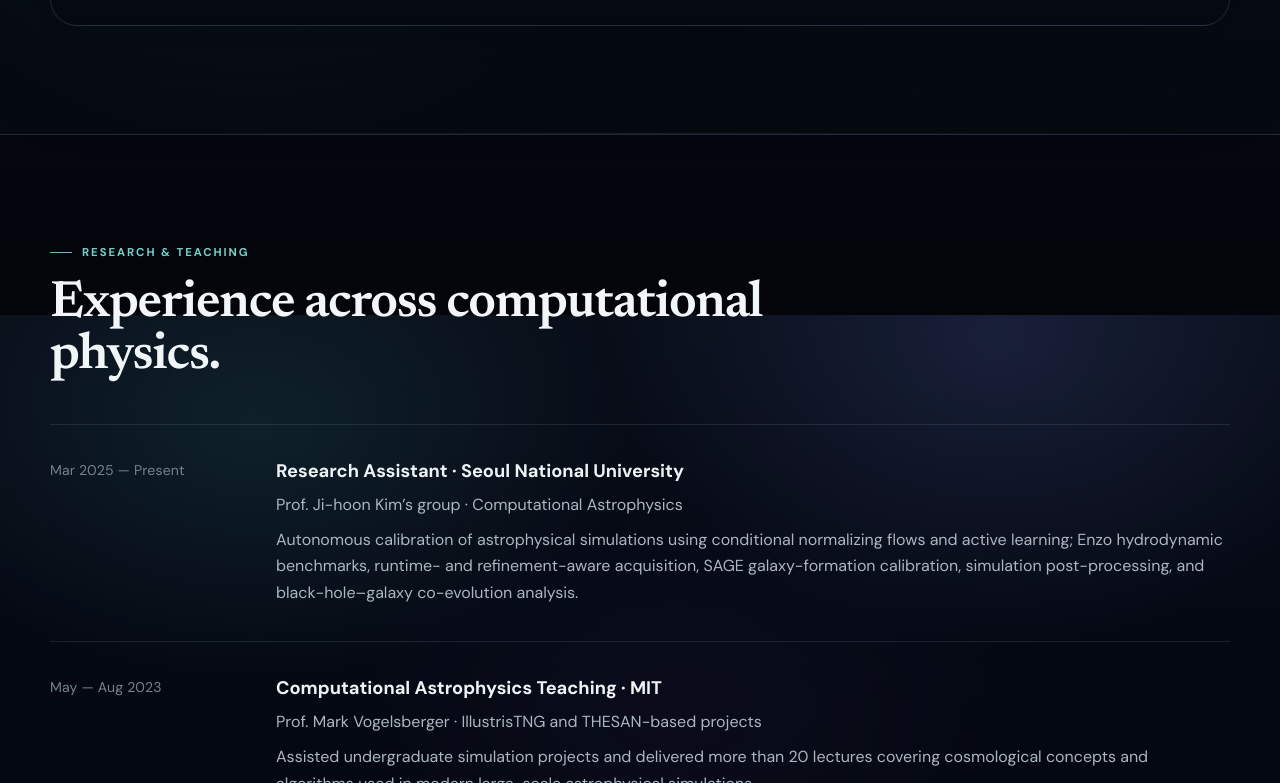
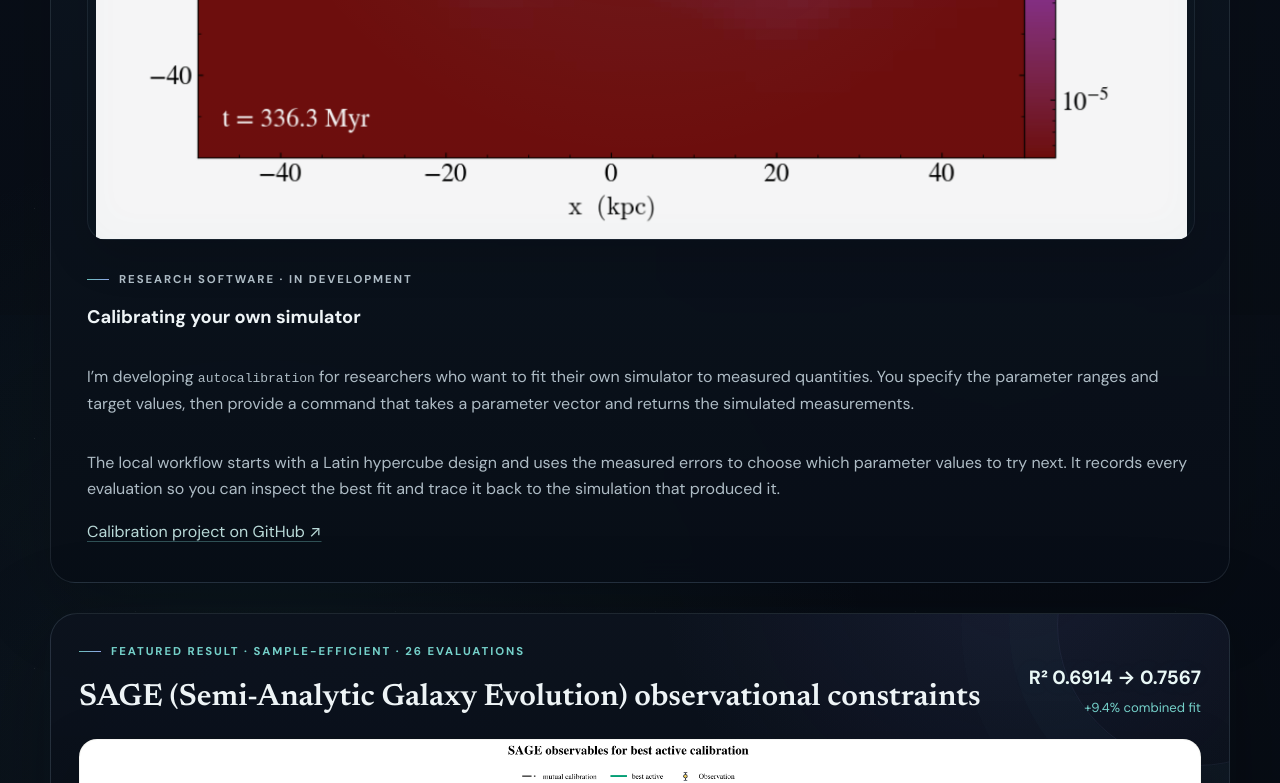
Before and after one commit to YvonneWANGYY/yiyang, a plain HTML site: page index.html in a window 1280 px wide. Shown: the part 3685-4468 px from the top of the page. Drawn offline with Linux system fonts and the light colour scheme.

Commit message:
Introduce the reusable calibration software on the research page

```diff
--- a/index.html
+++ b/index.html
@@ -169,6 +169,22 @@
             <p class="tools">Enzo · yt · HPC · Python</p>
           </article>
         </div>
+
+        <article class="project-card">
+          <p class="project-kicker">Research software · in development</p>
+          <h3>Calibrating your own simulator</h3>
+          <p>
+            I’m developing <code>autocalibration</code> for researchers who want to fit their own simulator
+            to measured quantities. You specify the parameter ranges and target values, then provide a
+            command that takes a parameter vector and returns the simulated measurements.
+          </p>
+          <p>
+            The local workflow starts with a Latin hypercube design and uses the measured errors to choose
+            which parameter values to try next. It records every evaluation so you can inspect the best fit
+            and trace it back to the simulation that produced it.
+          </p>
+          <a class="text-link" href="https://github.com/YvonneWANGYY/calibration" target="_blank" rel="noreferrer">Calibration project on GitHub ↗</a>
+        </article>
 
         <figure class="result-figure">
           <div class="result-heading">
```
